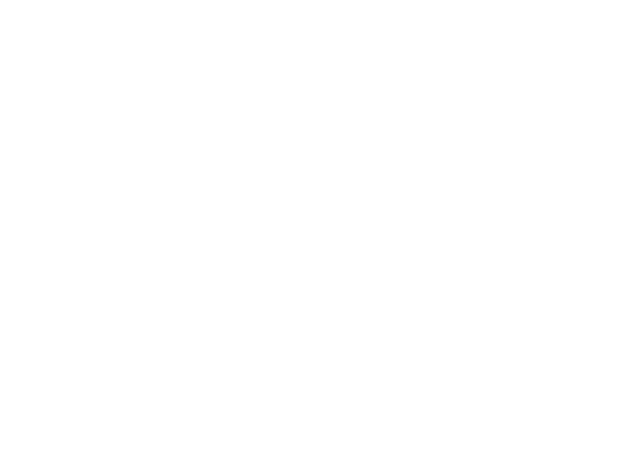
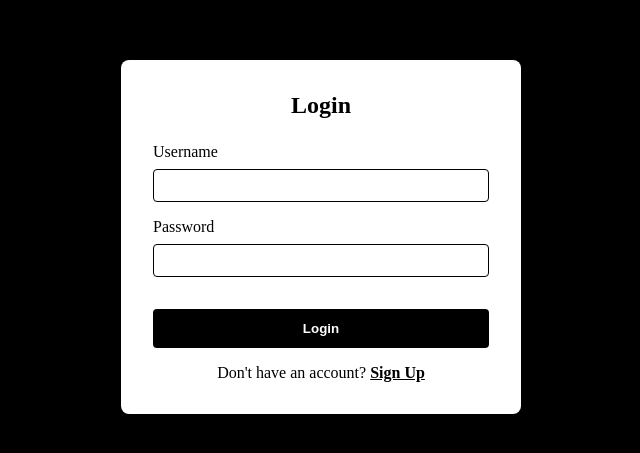
Before and after one commit to Muhammad-Ikrash/Car-Rental, a React (Vite) app in the folder frontend/: page /login in a window 1280 px wide. Before the commit this address had no page. Shown: the part 163-616 px from the top of the page, without its empty margins (319-959 px from the left). Built offline with nearby package versions, Linux system fonts and the light colour scheme; no server answers; a web font is replaced by a local one.

Commit message:
merged login

```diff
--- a/frontend/components/AllCardsDiv.jsx
+++ b/frontend/components/AllCardsDiv.jsx
@@ -95,6 +95,9 @@ export default function AllCardsDiv() {
     const car = [car1, car2, car3, car4, car5, car6, car7, car8];
 
 
+
+
+
     // return (
     //     <div className="allCardsDiv">
     //         {car.map((car, index) => (
--- a/frontend/components/Home.css
+++ b/frontend/components/Home.css
@@ -63,3 +63,12 @@ p{
     text-align: left;
     font-family: "Varela Round", sans-serif;
 }
+
+.user-greeting {
+    position: absolute;
+    top: 20px;
+    right: 20px;
+    color: white;
+    font-weight: bold;
+    z-index: 10;
+  }
--- a/frontend/components/Home.jsx
+++ b/frontend/components/Home.jsx
@@ -9,8 +9,21 @@ import Filter from "./Filter";
 export default function Home()
 {
 
+    const [user, setUser] = useState(null);
+
+    useEffect(() => {
+        const userData = JSON.parse(sessionStorage.getItem('user'));
+        setUser(userData);
+    }, []);
+
     return (
         <div className="home">
+
+            {user && (
+            <div className="user-greeting">
+            Welcome, {user.username}!
+            </div>
+            )}
 
             <div className="homeImage">
                 <Navbar />
--- a/frontend/components/login.css
+++ b/frontend/components/login.css
@@ -0,0 +1,76 @@
+.auth-container {
+    display: flex;
+    justify-content: center;
+    align-items: center;
+    height: 100vh;
+    background-color: #000;
+  }
+
+  .auth-box {
+    background-color: #fff;
+    padding: 2rem;
+    border-radius: 8px;
+    width: 100%;
+    max-width: 400px;
+    box-shadow: 0 4px 6px rgba(0, 0, 0, 0.1);
+  }
+
+  .auth-box h2 {
+    color: #000;
+    text-align: center;
+    margin-bottom: 1.5rem;
+  }
+
+  .form-group {
+    margin-bottom: 1rem;
+  }
+
+  .form-group label {
+    display: block;
+    margin-bottom: 0.5rem;
+    color: #000;
+  }
+
+  .form-group input {
+    width: 100%;
+    padding: 0.5rem;
+    border: 1px solid #000;
+    border-radius: 4px;
+    background-color: #fff;
+    color: #000;
+  }
+
+  .auth-button {
+    width: 100%;
+    padding: 0.75rem;
+    background-color: #000;
+    color: #fff;
+    border: none;
+    border-radius: 4px;
+    cursor: pointer;
+    font-weight: bold;
+    margin-top: 1rem;
+  }
+
+  .auth-button:hover {
+    background-color: #333;
+  }
+
+  .auth-toggle {
+    text-align: center;
+    margin-top: 1rem;
+    color: #000;
+  }
+
+  .auth-toggle span {
+    color: #000;
+    text-decoration: underline;
+    cursor: pointer;
+    font-weight: bold;
+  }
+
+  .error-message {
+    color: #ff0000;
+    margin-bottom: 1rem;
+    text-align: center;
+  }
--- a/frontend/components/login.jsx
+++ b/frontend/components/login.jsx
@@ -0,0 +1,194 @@
+import { useState, useEffect } from 'react';
+import { useNavigate } from 'react-router-dom';
+import './login.css';
+
+export default function LoginSignup() {
+  const [isLogin, setIsLogin] = useState(true);
+  const [formData, setFormData] = useState({
+    username: '',
+    password: '',
+    email: ''
+  });
+  const [error, setError] = useState('');
+  const [allUsernames, setAllUsernames] = useState([]);
+  const navigate = useNavigate();
+
+  // Check if user is already logged in
+  useEffect(() => {
+    const checkAuth = () => {
+      const user = sessionStorage.getItem('user');
+      if (user) {
+        navigate('/');
+      }
+    };
+
+    // Fetch all usernames for signup validation
+    const fetchUsernames = async () => {
+      try {
+        const response = await fetch('http://localhost:5000/api/users');
+        const data = await response.json();
+        setAllUsernames(data.map(user => user.username));
+      } catch (err) {
+        console.error('Error fetching usernames:', err);
+      }
+    };
+
+    checkAuth();
+    fetchUsernames();
+  }, [navigate]);
+
+  const handleChange = (e) => {
+    setFormData({
+      ...formData,
+      [e.target.name]: e.target.value
+    });
+  };
+
+  const validateUsername = (username) => {
+    // Must contain lowercase letters and at least one number
+    return /^(?=.*[a-z])(?=.*\d).+$/.test(username);
+  };
+
+  const validatePassword = (password) => {
+    // At least 6 chars with one letter and one number
+    return /^(?=.*[A-Za-z])(?=.*\d).{6,}$/.test(password);
+  };
+
+  const handleSubmit = async (e) => {
+    e.preventDefault();
+    setError('');
+
+    if (isLogin) {
+      // Login logic
+      try {
+        const response = await fetch('http://localhost:5000/api/users/login', {
+          method: 'POST',
+          headers: {
+            'Content-Type': 'application/json'
+          },
+          body: JSON.stringify({
+            username: formData.username,
+            password: formData.password
+          })
+        });
+
+        const data = await response.json();
+
+        if (data.message === 'Login Successful') {
+          sessionStorage.setItem('user', JSON.stringify(data.user));
+          navigate('/');
+        } else {
+          setError(data.message || 'Login failed');
+        }
+      } catch (err) {
+        setError('An error occurred during login');
+      }
+    } else {
+      // Signup logic
+      if (!validateUsername(formData.username)) {
+        setError('Username must contain lowercase letters and at least one number');
+        return;
+      }
+
+      if (allUsernames.includes(formData.username)) {
+        setError('Username already exists');
+        return;
+      }
+
+      if (!validatePassword(formData.password)) {
+        setError('Password must be at least 6 characters with at least one letter and one number');
+        return;
+      }
+
+      try {
+        const response = await fetch('http://localhost:5000/api/users/register', {
+          method: 'POST',
+          headers: {
+            'Content-Type': 'application/json'
+          },
+          body: JSON.stringify({
+            username: formData.username,
+            password: formData.password,
+            email: formData.email,
+            role: 'User',
+            statusID: 1
+          })
+        });
+
+        const data = await response.json();
+
+        if (data.success) {
+          sessionStorage.setItem('user', JSON.stringify(data.user));
+          navigate('/');
+        } else {
+          setError(data.message || 'Registration failed');
+        }
+      } catch (err) {
+        setError('An error occurred during registration');
+      }
+    }
+  };
+
+  return (
+    <div className="auth-container">
+      <div className="auth-box">
+        <h2>{isLogin ? 'Login' : 'Sign Up'}</h2>
+        {error && <div className="error-message">{error}</div>}
+        <form onSubmit={handleSubmit}>
+          <div className="form-group">
+            <label>Username</label>
+            <input
+              type="text"
+              name="username"
+              value={formData.username}
+              onChange={handleChange}
+              required
+            />
+          </div>
+
+          {!isLogin && (
+            <div className="form-group">
+              <label>Email</label>
+              <input
+                type="email"
+                name="email"
+                value={formData.email}
+                onChange={handleChange}
+                required
+              />
+            </div>
+          )}
+
+          <div className="form-group">
+            <label>Password</label>
+            <input
+              type="password"
+              name="password"
+              value={formData.password}
+              onChange={handleChange}
+              required
+            />
+          </div>
+
+          <button type="submit" className="auth-button">
+            {isLogin ? 'Login' : 'Sign Up'}
+          </button>
+        </form>
+
+        <div className="auth-toggle">
+          {isLogin ? (
+            <>
+              Don't have an account?{' '}
+              <span onClick={() => setIsLogin(false)}>Sign Up</span>
+            </>
+          ) : (
+            <>
+              Already have an account?{' '}
+              <span onClick={() => setIsLogin(true)}>Login</span>
+            </>
+          )}
+        </div>
+      </div>
+    </div>
+  );
+}
--- a/frontend/src/App.jsx
+++ b/frontend/src/App.jsx
@@ -28,31 +28,76 @@
 // };
 
 
+// import { useState, Suspense, lazy } from 'react';
+// import './App.css';
+// import { BrowserRouter as Router, Route, Routes } from 'react-router-dom'; // Updated import for React Router v6
+// import LoadingLogo from '../components/LoadingLogo'; // Import your loading logo component
+// import Navbar from '../components/navbar'; // Assuming you want to keep the navbar
+
+// // Lazy loading for HomePage, BugPage, and Dashboard components
+// const HomePage = lazy(() => import("../components/HomePage"));
+// const Dashboard = lazy(() => import("../components/Dashboard"));
+// const BugPage = lazy(() => import("../components/BugPage"));
+
+// export default function App() {
+//   return (
+//     <div>
+//       {/* Router Setup */}
+//       <Router>
+//         <Suspense fallback={<LoadingLogo />}>
+//           {/* Navbar for navigation */}
+
+
+//           {/* Routes component to handle different routes */}
+//           <Routes>
+//             <Route path="/" element={<HomePage />} />
+//             <Route path="/dashboard/:carid" element={<Dashboard />} />
+//             <Route path="/bugpage" element={<BugPage />} />
+//           </Routes>
+//         </Suspense>
+//       </Router>
+//     </div>
+//   );
+// }
+
+
 import { useState, Suspense, lazy } from 'react';
 import './App.css';
-import { BrowserRouter as Router, Route, Routes } from 'react-router-dom'; // Updated import for React Router v6
-import LoadingLogo from '../components/LoadingLogo'; // Import your loading logo component
-import Navbar from '../components/navbar'; // Assuming you want to keep the navbar
+import { BrowserRouter as Router, Route, Routes, Navigate } from 'react-router-dom';
+import LoadingLogo from '../components/LoadingLogo';
+import Navbar from '../components/navbar';
 
-// Lazy loading for HomePage, BugPage, and Dashboard components
 const HomePage = lazy(() => import("../components/HomePage"));
 const Dashboard = lazy(() => import("../components/Dashboard"));
 const BugPage = lazy(() => import("../components/BugPage"));
+const LoginSignup = lazy(() => import("../components/login"));
 
 export default function App() {
+  const [isAuthenticated, setIsAuthenticated] = useState(
+    !!sessionStorage.getItem('user')
+  );
+
   return (
     <div>
-      {/* Router Setup */}
       <Router>
         <Suspense fallback={<LoadingLogo />}>
-          {/* Navbar for navigation */}
-
-
-          {/* Routes component to handle different routes */}
           <Routes>
-            <Route path="/" element={<HomePage />} />
+            <Route
+              path="/"
+              element={isAuthenticated ? <HomePage /> : <Navigate to="/login" />}
+            />
             <Route path="/dashboard/:carid" element={<Dashboard />} />
             <Route path="/bugpage" element={<BugPage />} />
+            <Route
+              path="/login"
+              element={
+                isAuthenticated ? (
+                  <Navigate to="/" />
+                ) : (
+                  <LoginSignup setIsAuthenticated={setIsAuthenticated} />
+                )
+              }
+            />
           </Routes>
         </Suspense>
       </Router>
```
Also changed, not shown: 1 other file (tests, documents, lock files or other folders).
